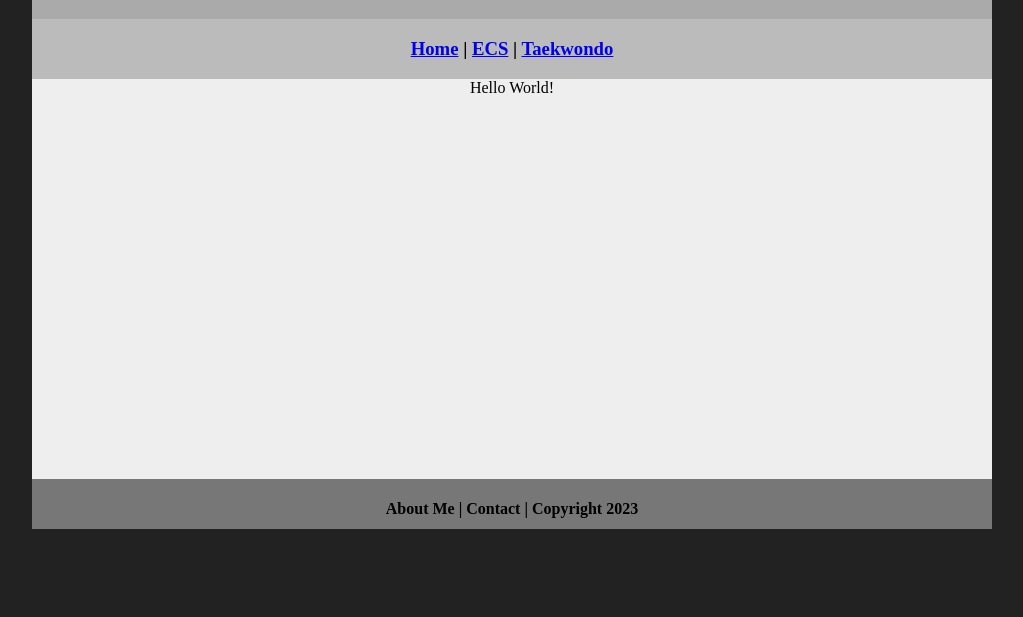
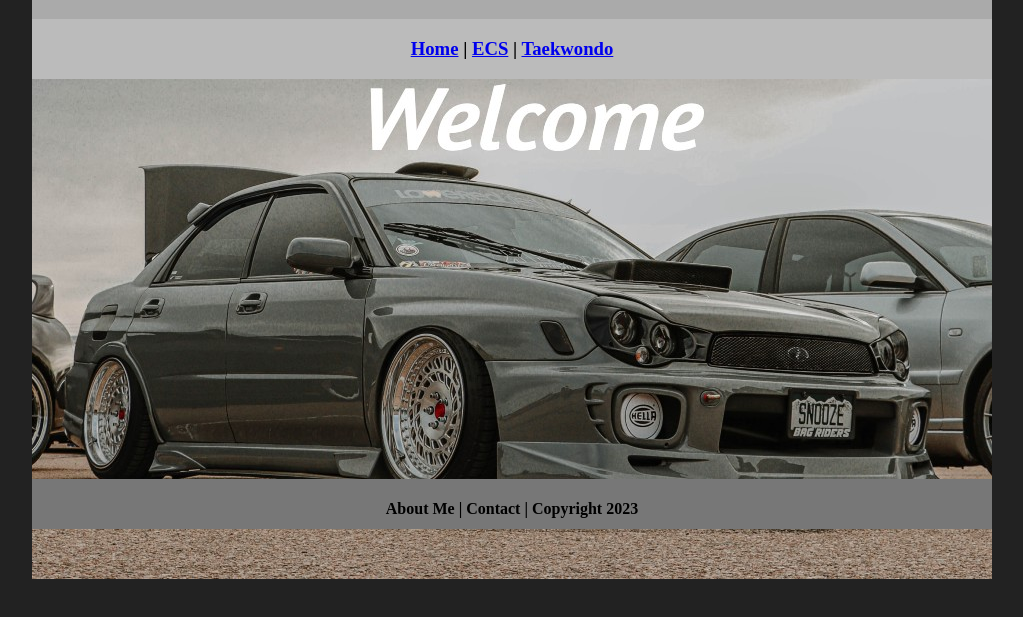
Before and after one commit to emilhern9613/emily.portfolio, a plain HTML site: page index.html in a window 1280 px wide. Shown: the part 61-678 px from the top of the page, without its empty margins (128-1151 px from the left). Drawn offline with Linux system fonts and the light colour scheme.

Commit message:
Update index.html

```diff
--- a/index.html
+++ b/index.html
@@ -14,7 +14,8 @@
   <div class="nav">
     <h3><a href="index.html">Home</a> | <a href="ecs/index.html">ECS</a> | <a href="taekwondo/index.html">Taekwondo</a></h3>
   </div>
-  <div class="content">Hello World!
+  <div class="content">
+	  <img src="images/welcome.jpg" alt="Welcome" width="960" height="500">
   </div>
   <div class="footer">
     <h4>About Me | Contact | Copyright 2023</h4>
```
